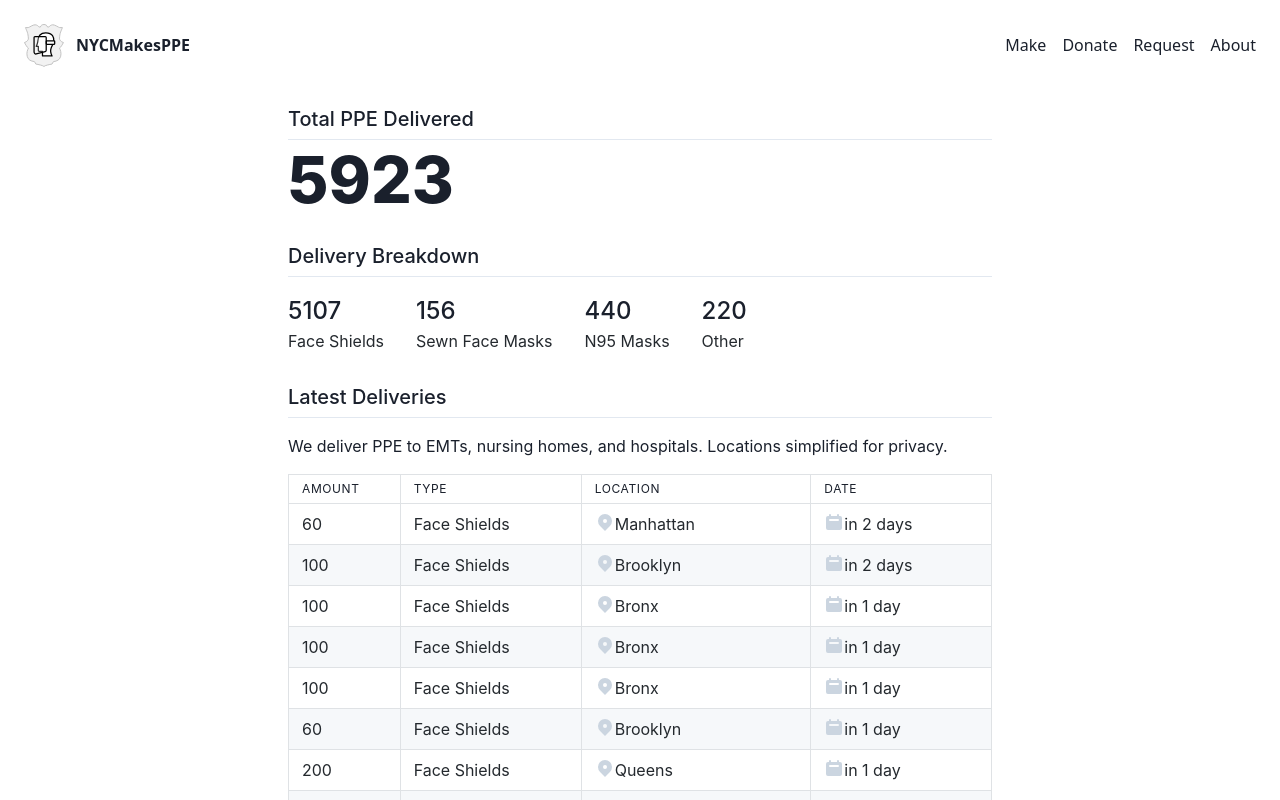
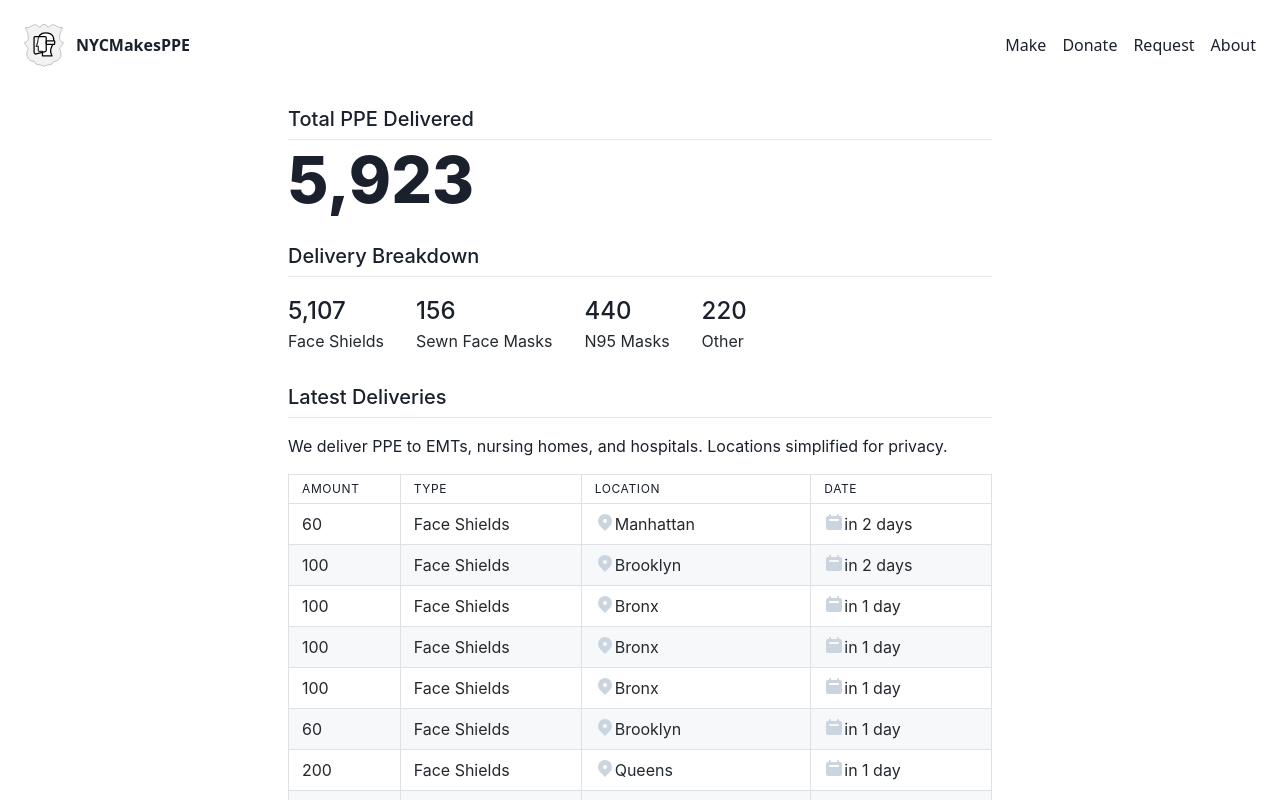
Before and after one commit to NYCPPE/nyc-makers-vs-covid, a Next.js app: page /stats in a window 1280 px wide. Shown: the top 800 px of the page. Built offline with nearby package versions, Linux system fonts and the light colour scheme; what @tailwindcss/ui would draw is missing.

Commit message:
minor tweaks plus format our counts properly

```diff
--- a/components/deliveries.jsx
+++ b/components/deliveries.jsx
@@ -2,6 +2,7 @@ import totals from './totals'
 import { isToday, parse, formatDistanceStrict, startOfToday } from 'date-fns'
 
 export let totalCount = 0
+export let format = num => Intl.NumberFormat('en-US').format(num)
 
 export default ({ limit }) => {
   let totalCount = 0
@@ -35,37 +36,39 @@ export default ({ limit }) => {
   return (
     <div className={'bg-white sm:rounded-md p-4 h-full hover:no-underline'}>
       <div>
-        <div className=" py-2 border-b mb-4  text-xl leading-6 font-medium text-gray-900 ">
+        <div className="py-2 border-b mb-4  text-xl leading-6 font-medium text-gray-900">
           Total PPE Delivered
         </div>
         <div className="flex items-baseline mb-6">
           <p className="text-6xl leading-8 mb-1 pt-2 font-extrabold text-gray-900">
-            {totalCount}
+            {format(totalCount)}
           </p>
         </div>
-        <div className="mt-6  py-2 border-b mb-4 text-xl leading-6 font-medium text-gray-900 ">
+        <div className="mt-6  py-2 border-b mb-4 text-xl leading-6 font-medium text-gray-900">
           Delivery Breakdown
         </div>
         <div className="flex  items-baseline">
-          <div className="pr-8 ">
+          <div className="pr-8">
             <div className="text-2xl font-medium text-gray-900">
-              {totalShields}
+              {format(totalShields)}
             </div>
             <p> Face Shields</p>
           </div>
-          <div className="pr-8 ">
+          <div className="pr-8">
             <div className="text-2xl font-medium text-gray-900">
-              {totalMasks}
+              {format(totalMasks)}
             </div>
             <p> Sewn Face Masks</p>
           </div>
-          <div className="pr-8 ">
-            <div className="text-2xl font-medium text-gray-900">{totalN95}</div>
+          <div className="pr-8">
+            <div className="text-2xl font-medium text-gray-900">
+              {format(totalN95)}
+            </div>
             <p> N95 Masks</p>
           </div>
-          <div className="pr-8 ">
+          <div className="pr-8">
             <div className="text-2xl font-medium text-gray-900">
-              {totalOther}
+              {format(totalOther)}
             </div>
             <p> Other</p>
           </div>
@@ -73,7 +76,7 @@ export default ({ limit }) => {
           {/* <small className="upprcase text-gray-600">estimated</small> */}
         </div>
       </div>
-      <div className="mt-2 py-2 border-b mb-4 text-xl leading-6 font-medium text-gray-900 ">
+      <div className="mt-2 py-2 border-b mb-4 text-xl leading-6 font-medium text-gray-900">
         Latest Deliveries
       </div>{' '}
       <p className="text-base leading-6 text-gray-900  hover:no-underline">
@@ -81,8 +84,8 @@ export default ({ limit }) => {
         simplified for privacy.
       </p>{' '}
       {!limit && (
-        <div className="align-middle inline-block min-w-full overflow-hidden ">
-          <table className="min-w-full ">
+        <div className="align-middle inline-block min-w-full overflow-hidden">
+          <table className="min-w-full">
             <thead>
               <tr className="align-top">
                 <th className="border px-4 py-3 bg-gray-50 text-left text-xs leading-4 font-medium text-gray-900 uppercase tracking-wider">
--- a/components/totalcount.jsx
+++ b/components/totalcount.jsx
@@ -1,4 +1,5 @@
 import totals from './totals'
+import { format } from './deliveries'
 
 export default ({ limit }) => {
   let truncatedList = []
@@ -22,7 +23,7 @@ export default ({ limit }) => {
         </span>
         <div className="flex items-baseline">
           <p className="text-5xl leading-8 mb-1 font-extrabold text-pink-600">
-            {(totalCount / 100).toFixed() * 100}
+            {format((totalCount / 100).toFixed() * 100)}
           </p>
           {/* <small className="upprcase text-pink-600">estimated</small> */}
         </div>
```
